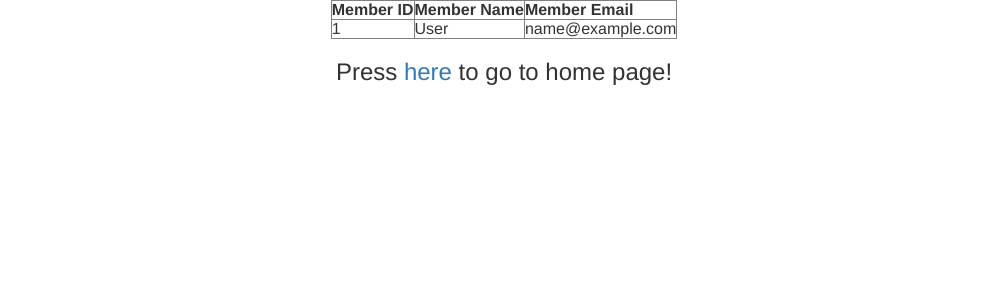
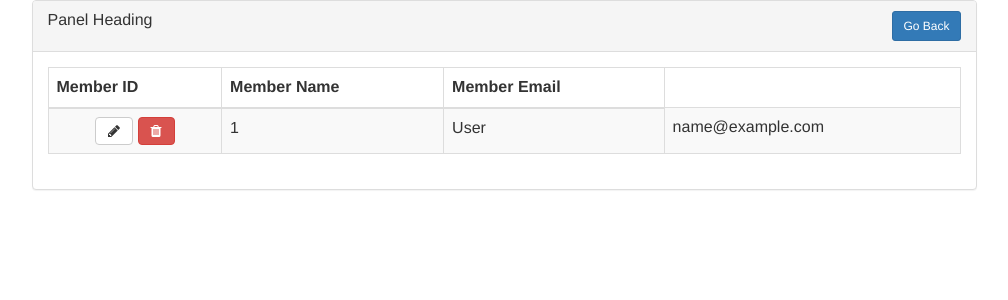
Before and after one commit to saiyam31098/bookclub, a PHP site: page /clubmembers.php in a window 1280 px wide. Shown: the top 300 px of the page, without its empty margins (136-1144 px from the left). Run offline with PHP 8.4, Linux system fonts and the light colour scheme; the visitor is signed in with stand-in values (Sample User, id 1); tables that the repository leaves empty or names only in its code hold one stand-in row (values such as "Sample post"); some libraries are stand-ins or nearby versions.

Commit message:
bug fixes and clubmember added

```diff
--- a/checkout.php
+++ b/checkout.php
@@ -34,7 +34,7 @@
 
     $or = "update cart set status = 'complete' where cid = ".$row[0]."";
     // echo $or;
-    mysqli_query($or, $cn);
+    mysqli_query($cn, $or);
 
     $qr1 = "select OrderCount from books_details where bname='".$row[2]."'";
     // echo $qr1;
@@ -44,7 +44,7 @@
 
     $sum = $row1[0] + 1;
     $qr2 = "update books_details set OrderCount = ".$sum." where bname = '".$row[2]."'";
-    mysqli_query($qr2, $cn);
+    mysqli_query($cn, $qr2);
   }
 
     ?>
--- a/clubmembers.php
+++ b/clubmembers.php
@@ -13,12 +13,32 @@
           $qr = "select * from lender_details where lcid = ".$_SESSION["lcid"]."";
           $res = mysqli_query($cn, $qr);
     ?>
-    <table align="center" border="1">
+
+      <div class="container">
+    <div class="row">
+        <div class="col-md-10 col-md-offset-1">
+
+            <div class="panel panel-default panel-table">
+              <div class="panel-heading">
+                <div class="row">
+                  <div class="col col-xs-6">
+                    <h3 class="panel-title">Panel Heading</h3>
+                  </div>
+                  <div class="col col-xs-6 text-right">
+                    <a href="lenderhomepg.php" type="button" class="btn btn-sm btn-primary btn-create">Go Back</a>
+                  </div>
+                </div>
+              </div>
+              <div class="panel-body">
+                <table class="table table-striped table-bordered table-list">
+                  <thead>
                     <tr>
-				<th>Member ID</th>
+                        <th class="hidden-xs">Member ID</th>
                         <th>Member Name</th>
                         <th>Member Email</th>
                     </tr>
+                  </thead>
+                   <tbody>
 
 			<?php
 				while($row = mysqli_fetch_array($res))
@@ -26,7 +46,11 @@
 
 			?>
 			 <tr>
-				<td><?php echo $row[0] ?></td>
+                            <td align="center">
+                              <a class="btn btn-default"><em class="fa fa-pencil"></em></a>
+                              <a class="btn btn-danger"><em class="fa fa-trash"></em></a>
+                            </td>
+                            <td class="hidden-xs"><?php echo $row[0] ?></td>
                             <td><?php echo $row[1] ?></td>
                             <td><?php echo $row[5] ?></td>
       </tr>
@@ -37,7 +61,16 @@
      <?php
       }
       ?>
-      <center><h3>Press <a href="lenderhomepg.php">here</a> to go to home page!</h3></center>
+
+
+
+                        </tbody>
+                </table>
+              </div>
+            </div>
+
+</div></div></div>
+
 	</body>
 
 
```
Lines whose indentation alone changed are shown as unchanged.
